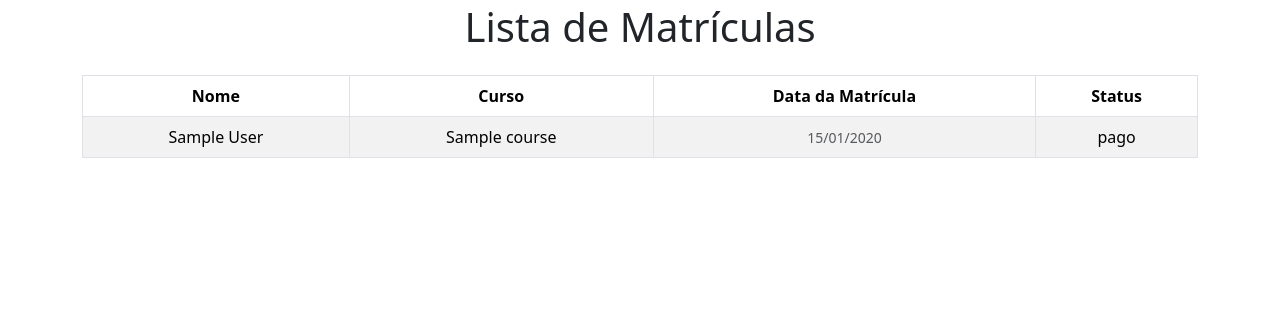
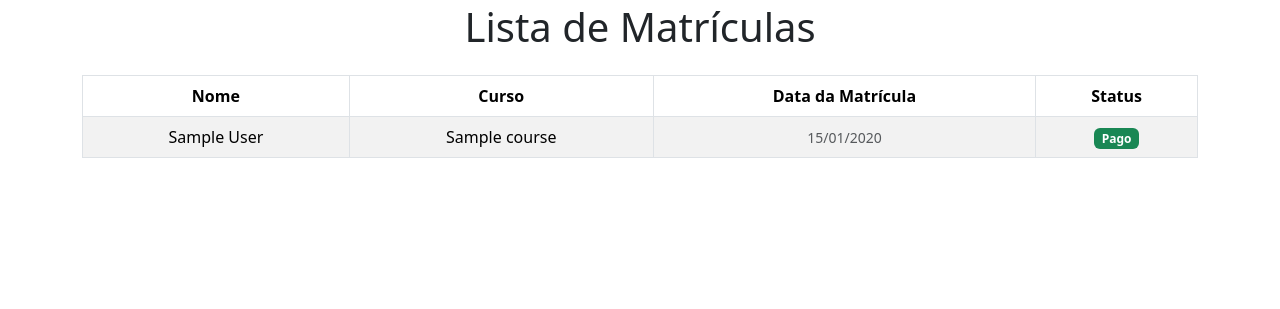
Before and after one commit to manoelcn/academia-dev-python, a Django app: page /enrollments/list/ in a window 1280 px wide. Shown: the part 165-474 px from the top of the page. Run offline with Django 5.2, Linux system fonts and the light colour scheme; tables that the repository leaves empty hold one stand-in row (values such as "Sample post").

Commit message:
style: adiciona cores para pagos e pendentes na tabela

```diff
--- a/enrollments/templates/enrollment_list.html
+++ b/enrollments/templates/enrollment_list.html
@@ -25,7 +25,15 @@
                         <td>{{ enrollment.student.name }}</td>
                         <td>{{ enrollment.course.name }}</td>
                         <td><span class="text-muted small">{{ enrollment.enrollment_date|date:"d/m/Y" }}</span></td>
-                        <td>{{ enrollment.status }}</td>
+                        <td>
+                            {% if enrollment.status == 'pago' %}
+                                <span class="badge bg-success">Pago</span>
+                            {% elif enrollment.status == 'pendente' %}
+                                <span class="badge bg-danger">Pendente</span>
+                            {% else %}
+                                <span class="badge bg-secondary">{{ enrollment.status|capfirst }}</span>
+                            {% endif %}
+                        </td>
                     </tr>
                     {% endfor %}
                 </tbody>
```
